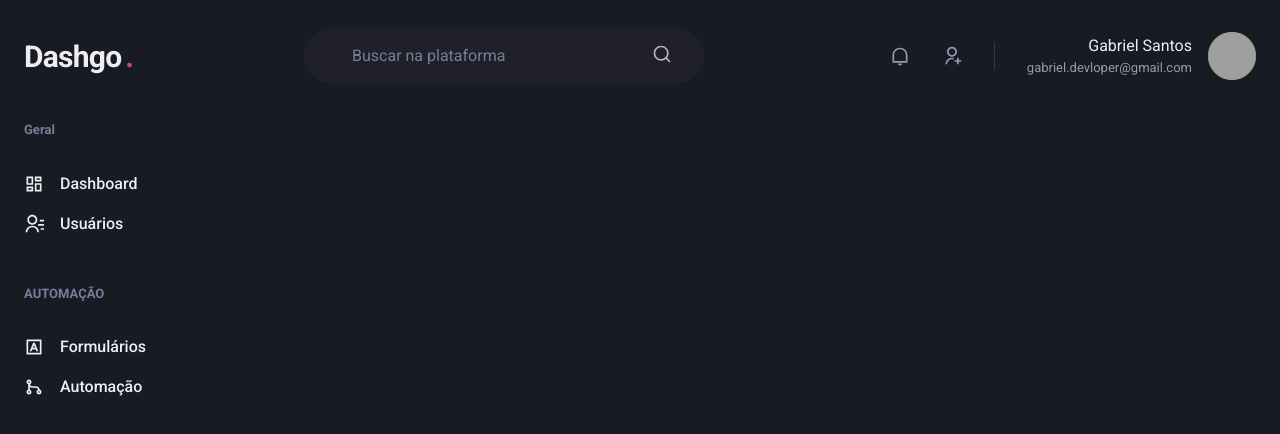
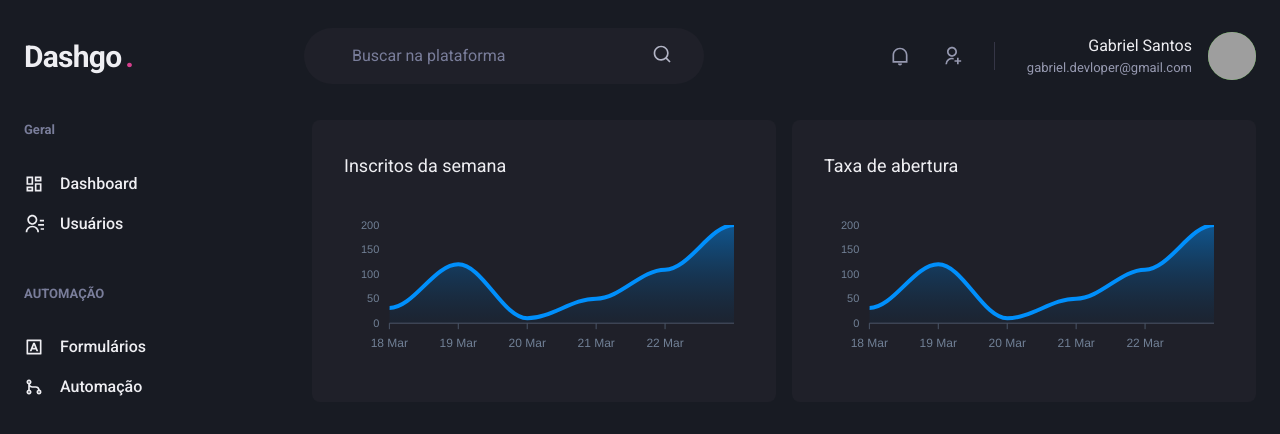
Before and after one commit to GabrielDevLoper/next.js-dashgo, a Next.js app: page /dashboard in a window 1280 px wide. Shown: the top 434 px of the page. Built offline with nearby package versions, Linux system fonts and the light colour scheme; grey boxes are pictures that could not be loaded.

Commit message:
feat: instalação dos charts e finalizando dashboard.

```diff
--- a/package.json
+++ b/package.json
@@ -12,9 +12,11 @@
     "@chakra-ui/react": "^1.6.0",
     "@emotion/react": "^11.1.5",
     "@emotion/styled": "^11.3.0",
+    "apexcharts": "^3.26.1",
     "framer-motion": "^4.1.10",
     "next": "10.1.3",
     "react": "17.0.2",
+    "react-apexcharts": "^1.3.9",
     "react-dom": "17.0.2",
     "react-icons": "^4.2.0"
   },
--- a/src/pages/dashboard.tsx
+++ b/src/pages/dashboard.tsx
@@ -1,6 +1,64 @@
-import { Flex } from "@chakra-ui/react";
+import { Box, Flex, SimpleGrid, Text, theme } from "@chakra-ui/react";
+import dynamic from "next/dynamic";
 import { Header } from "../components/Header";
 import { Sidebar } from "../components/Sidebar";
+
+const Chart = dynamic(() => import("react-apexcharts"), {
+  ssr: false,
+});
+
+const options = {
+  chart: {
+    toolbar: {
+      show: false,
+    },
+    zoom: {
+      enabled: false,
+    },
+    foreColor: theme.colors.gray[500],
+  },
+
+  grid: {
+    show: false,
+  },
+
+  dataLabels: {
+    enabled: false,
+  },
+
+  tooltip: {
+    enabled: false,
+  },
+  xaxis: {
+    type: "datetime",
+    axisBorder: {
+      color: theme.colors.gray[600],
+    },
+    axisTicks: {
+      color: theme.colors.gray[600],
+    },
+    categories: [
+      "2021-03-18T00:00:00.000Z",
+      "2021-03-19T00:00:00.000Z",
+      "2021-03-20T00:00:00.000Z",
+      "2021-03-21T00:00:00.000Z",
+      "2021-03-22T00:00:00.000Z",
+      "2021-03-23T00:00:00.000Z",
+    ],
+  },
+
+  fill: {
+    opacity: 0.3,
+    type: "gradient",
+    gradient: {
+      shade: "dark",
+      opacityFrom: 0.7,
+      opacityTo: 0.3,
+    },
+  },
+};
+
+const series = [{ name: "series1", data: [31, 120, 10, 50, 109, 200] }];
 
 export default function Dashboard() {
   return (
@@ -9,6 +67,28 @@
 
       <Flex w="100%" my="6" maxWidth={1480} mx="auto" px="6">
         <Sidebar />
+
+        <SimpleGrid
+          flex="1"
+          gap="4"
+          pb={4}
+          minChildWidth="320px"
+          align="flex-start"
+        >
+          <Box p="8" bg="gray.800" borderRadius={8}>
+            <Text fontSize="lg" mb="4">
+              Inscritos da semana
+            </Text>
+            <Chart options={options} series={series} type="area" height={160} />
+          </Box>
+
+          <Box p="8" bg="gray.800" borderRadius={8}>
+            <Text fontSize="lg" mb="4">
+              Taxa de abertura
+            </Text>
+            <Chart options={options} series={series} type="area" height={160} />
+          </Box>
+        </SimpleGrid>
       </Flex>
     </Flex>
   );
```
Also changed, not shown: 1 other file (tests, documents, lock files or other folders).
